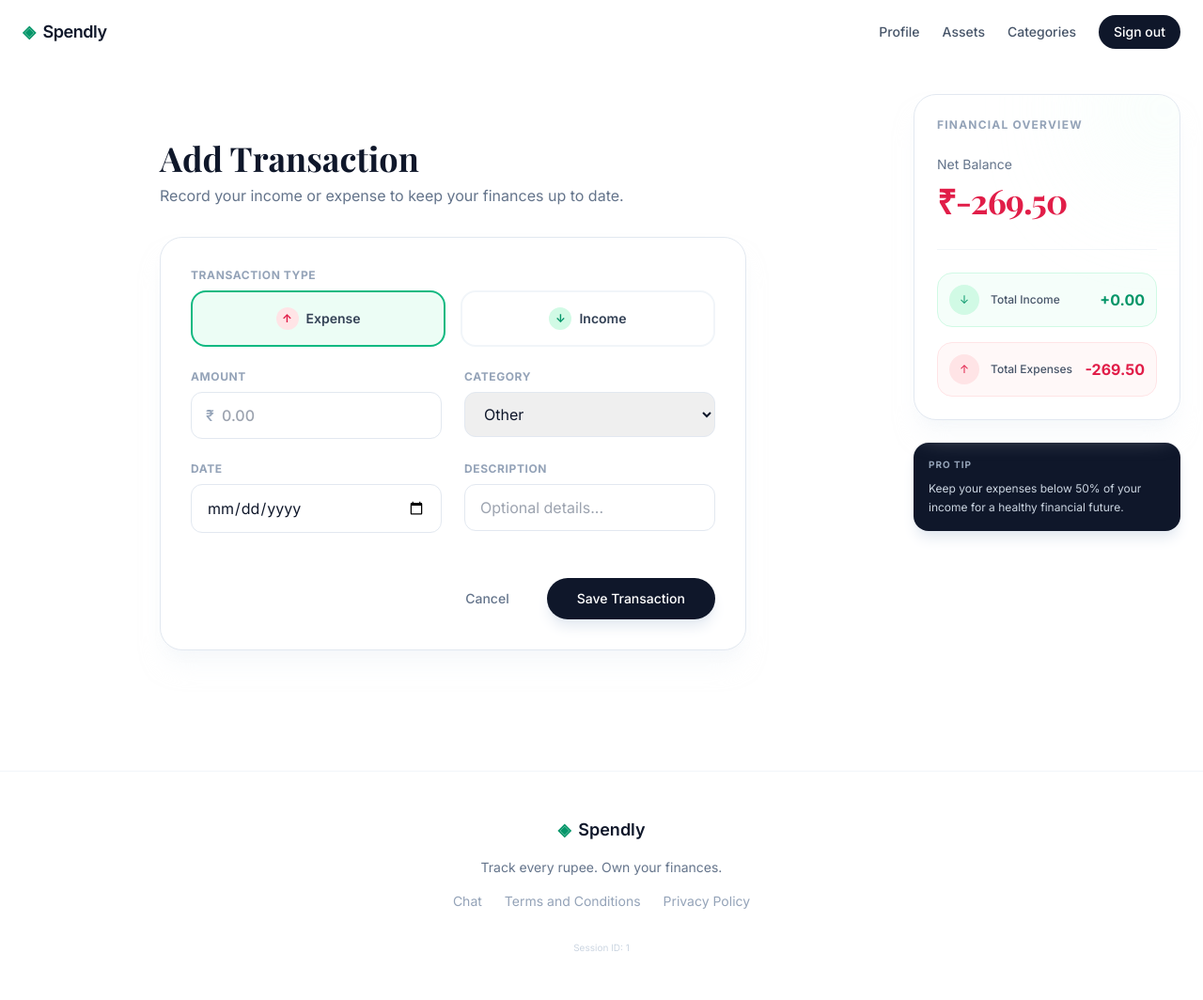
After one commit to sdjr-domain/Expenses-Management, a Flask app: page /transactions/add in a window 1280 px wide. The commit adds this page. Shown: the whole page at 94% size. Run offline with Flask 3, Linux system fonts and the light colour scheme; the visitor is signed in with stand-in values (Sample User, id 1); data comes from the database, SQL or seed files in the repository; data that the repository does not hold is empty; some libraries are stand-ins or nearby versions.

Commit message:
Add the Income and Expense

```diff
--- a/app.py
+++ b/app.py
@@ -1,6 +1,6 @@
 from flask import Flask, render_template, request, redirect, url_for, flash, session
 from werkzeug.security import generate_password_hash, check_password_hash
-from database.db import init_db, seed_db, get_db, get_user_by_email, get_user_by_id, get_spending_summary, get_category_totals, get_filtered_expenses, add_expense, delete_expense, update_expense, get_expense_by_id, add_category, get_user_categories, ensure_default_categories, update_category, delete_category, get_category_name, count_expenses_in_category, get_assets, get_asset_by_id, add_asset, update_asset, delete_asset, get_total_assets
+from database.db import init_db, seed_db, get_db, get_user_by_email, get_user_by_id, get_spending_summary, get_category_totals, get_filtered_expenses, add_expense, delete_expense, update_expense, get_expense_by_id, add_category, get_user_categories, ensure_default_categories, update_category, delete_category, get_category_name, count_expenses_in_category, get_assets, get_asset_by_id, add_asset, update_asset, delete_asset, get_total_assets, get_financial_summary
 from functools import wraps
 
 # Category color mapping for the UI
@@ -16,6 +16,13 @@ CATEGORY_COLORS = {
 
 app = Flask(__name__)
 app.secret_key = "spendly-secret-key-for-flashing"
+
+@app.context_processor
+def inject_financial_summary():
+    if "user_id" in session:
+        user_id = session["user_id"]
+        return dict(financial_summary=get_financial_summary(user_id))
+    return dict(financial_summary=None)
 
 def login_required(f):
     @wraps(f)
@@ -141,37 +148,46 @@ def profile():
     return render_template("profile.html", user=user, categories=categories)
 
 
-@app.route("/expenses/add", methods=["GET", "POST"])
+@app.route("/transactions/add", methods=["GET", "POST"])
 @login_required
-def add_expense_route():
+def add_transaction_route():
     user_id = session["user_id"]
     ensure_default_categories(user_id)
     if request.method == "POST":
+        transaction_type = request.form.get("type")
         amount = request.form.get("amount")
         category = request.form.get("category")
         date = request.form.get("date")
         description = request.form.get("description")
 
-        if not amount or not category or not date:
-            flash("Amount, category, and date are required.", "error")
-            return redirect(url_for("add_expense_route"))
+        if not amount or not category or not date or not transaction_type:
+            flash("Amount, category, date, and type are required.", "error")
+            return redirect(url_for("add_transaction_route"))
 
         try:
             amount_val = float(amount)
             with get_db() as db:
-                add_expense(db, user_id, amount_val, category, date, description)
-            flash("Expense added successfully!", "success")
+                if transaction_type == "income":
+                    add_income(db, user_id, amount_val, category, date, description)
+                else:
+                    add_expense(db, user_id, amount_val, category, date, description)
+            flash(f"{'Income' if transaction_type == 'income' else 'Expense'} added successfully!", "success")
             return redirect(url_for("dashboard"))
         except ValueError:
             flash("Invalid amount. Please enter a numeric value.", "error")
-            return redirect(url_for("add_expense_route"))
+            return redirect(url_for("add_transaction_route"))
         except Exception as e:
-            app.logger.error(f"Error adding expense: {e}", exc_info=True)
-            flash(f"An error occurred while adding the expense: {str(e)}", "error")
-            return redirect(url_for("add_expense_route"))
+            app.logger.error(f"Error adding transaction: {e}", exc_info=True)
+            flash(f"An error occurred while adding the transaction: {str(e)}", "error")
+            return redirect(url_for("add_transaction_route"))
 
     user_categories = get_user_categories(user_id)
-    return render_template("add_expense.html", user_categories=user_categories)
+    return render_template("add_transaction.html", user_categories=user_categories)
+
+@app.route("/expenses/add", methods=["GET", "POST"])
+@login_required
+def add_expense_route():
+    return redirect(url_for("add_transaction_route"))
 
 
 @app.route("/expenses/<int:id>/edit", methods=["GET", "POST"])
@@ -304,8 +320,15 @@ def delete_expense_route(id):
 @login_required
 def assets():
     user_id = session["user_id"]
-    assets_list = get_assets(user_id)
-    return render_template("assets.html", assets=assets_list)
+    asset_type = request.args.get("type")
+    assets_list = get_assets(user_id, asset_type)
+
+    # Get unique asset types for the filter pills
+    with get_db() as db:
+        types = db.execute("SELECT DISTINCT type FROM assets WHERE user_id = ?", (user_id,)).fetchall()
+        asset_types = [row["type"] for row in types]
+
+    return render_template("assets.html", assets=assets_list, current_type=asset_type, asset_types=asset_types)
 
 @app.route("/assets/add", methods=["GET", "POST"])
 @login_required
--- /dev/null
+++ b/templates/add_transaction.html
@@ -0,0 +1,73 @@
+{% extends "base.html" %}
+
+{% block title %}Add Transaction — Spendly{% endblock %}
+
+{% block content %}
+<div class="max-w-2xl mx-auto px-6 py-12">
+    <div class="mb-8">
+        <h1 class="serif text-4xl text-slate-900 mb-2">Add Transaction</h1>
+        <p class="text-slate-500">Record your income or expense to keep your finances up to date.</p>
+    </div>
+
+    <div class="bg-white border border-slate-200 rounded-3xl p-8 shadow-xl shadow-slate-100/50">
+        <form method="POST" class="space-y-6">
+            <div class="grid grid-cols-1 md:grid-cols-2 gap-6">
+                <div class="md:col-span-2">
+                    <label class="block text-xs font-bold text-slate-400 uppercase tracking-wider mb-2">Transaction Type</label>
+                    <div class="grid grid-cols-2 gap-4">
+                        <label class="relative flex items-center justify-center p-4 rounded-2xl border-2 cursor-pointer transition-all peer-checked:border-emerald-500 peer-checked:bg-emerald-50 has-[:checked]:border-emerald-500 has-[:checked]:bg-emerald-50 border-slate-100 hover:border-slate-200 group">
+                            <input type="radio" name="type" value="expense" class="hidden peer" checked>
+                            <div class="flex items-center gap-2">
+                                <span class="w-6 h-6 rounded-full bg-rose-100 text-rose-600 flex items-center justify-center text-xs font-bold">↑</span>
+                                <span class="text-sm font-semibold text-slate-700 group-hover:text-slate-900">Expense</span>
+                            </div>
+                        </label>
+                        <label class="relative flex items-center justify-center p-4 rounded-2xl border-2 cursor-pointer transition-all has-[:checked]:border-emerald-500 has-[:checked]:bg-emerald-50 border-slate-100 hover:border-slate-200 group">
+                            <input type="radio" name="type" value="income" class="hidden peer">
+                            <div class="flex items-center gap-2">
+                                <span class="w-6 h-6 rounded-full bg-emerald-100 text-emerald-600 flex items-center justify-center text-xs font-bold">↓</span>
+                                <span class="text-sm font-semibold text-slate-700 group-hover:text-slate-900">Income</span>
+                            </div>
+                        </label>
+                    </div>
+                </div>
+
+                <div>
+                    <label class="block text-xs font-bold text-slate-400 uppercase tracking-wider mb-2">Amount</label>
+                    <div class="relative">
+                        <span class="absolute left-4 top-1/2 -translate-y-1/2 text-slate-400 font-medium">₹</span>
+                        <input type="number" step="0.01" name="amount" required class="w-full pl-8 pr-4 py-3 rounded-xl border border-slate-200 focus:outline-none focus:ring-2 focus:ring-emerald-500/20 focus:border-emerald-500 text-slate-900 font-medium transition-all" placeholder="0.00">
+                    </div>
+                </div>
+
+                <div>
+                    <label class="block text-xs font-bold text-slate-400 uppercase tracking-wider mb-2">Category</label>
+                    <select name="category" required class="w-full px-4 py-3 rounded-xl border border-slate-200 focus:outline-none focus:ring-2 focus:ring-emerald-500/20 focus:border-emerald-500 text-slate-900 transition-all">
+                        <option value="Other">Other</option>
+                        {% for cat in user_categories %}
+                        <option value="{{ cat.name }}">{{ cat.name }}</option>
+                        {% endfor %}
+                    </select>
+                </div>
+
+                <div>
+                    <label class="block text-xs font-bold text-slate-400 uppercase tracking-wider mb-2">Date</label>
+                    <input type="date" name="date" required class="w-full px-4 py-3 rounded-xl border border-slate-200 focus:outline-none focus:ring-2 focus:ring-emerald-500/20 focus:border-emerald-500 text-slate-900 transition-all">
+                </div>
+
+                <div>
+                    <label class="block text-xs font-bold text-slate-400 uppercase tracking-wider mb-2">Description</label>
+                    <input type="text" name="description" class="w-full px-4 py-3 rounded-xl border border-slate-200 focus:outline-none focus:ring-2 focus:ring-emerald-500/20 focus:border-emerald-500 text-slate-900 transition-all" placeholder="Optional details...">
+                </div>
+            </div>
+
+            <div class="flex items-center justify-end gap-4 pt-6">
+                <a href="{{ url_for('dashboard') }}" class="px-6 py-3 text-sm font-medium text-slate-500 hover:text-slate-900 transition-colors">Cancel</a>
+                <button type="submit" class="bg-slate-900 text-white px-8 py-3 rounded-full text-sm font-medium hover:bg-slate-800 transition-all shadow-lg shadow-slate-200">
+                    Save Transaction
+                </button>
+            </div>
+        </form>
+    </div>
+</div>
+{% endblock %}
--- a/templates/base.html
+++ b/templates/base.html
@@ -46,9 +46,63 @@
         {% endwith %}
     </div>
 
-    <main class="main-content">
-        {% block content %}{% endblock %}
-    </main>
+    <div class="max-w-screen-2xl mx-auto px-6">
+        <div class="grid grid-cols-1 lg:grid-cols-12 gap-8">
+            <main class="lg:col-span-9">
+                {% block content %}{% endblock %}
+            </main>
+
+            <aside class="hidden lg:block lg:col-span-3">
+                {% if session.get('user_id') and financial_summary %}
+                <div class="sticky top-8">
+                    <div class="p-6 bg-white rounded-3xl border border-slate-200 shadow-xl shadow-slate-100/50 overflow-hidden relative">
+                        <!-- Decorative background element -->
+                        <div class="absolute -top-12 -right-12 w-32 h-32 bg-emerald-50 rounded-full blur-3xl opacity-60"></div>
+
+                        <h3 class="text-xs font-bold text-slate-400 uppercase tracking-widest mb-6 relative z-10">Financial Overview</h3>
+
+                        <div class="space-y-8 relative z-10">
+                            <div>
+                                <p class="text-sm text-slate-500 mb-2">Net Balance</p>
+                                <p class="text-4xl font-bold serif tracking-tight {% if financial_summary.balance >= 0 %}text-emerald-600{% else %}text-rose-600{% endif %}">
+                                    {{ "₹%.2f"|format(financial_summary.balance) }}
+                                </p>
+                            </div>
+
+                            <div class="pt-6 border-t border-slate-100 space-y-4">
+                                <div class="flex items-center justify-between p-3 rounded-2xl bg-emerald-50/50 border border-emerald-100">
+                                    <div class="flex items-center gap-3">
+                                        <div class="w-8 h-8 rounded-full bg-emerald-100 flex items-center justify-center text-emerald-600 text-xs">
+                                            ↓
+                                        </div>
+                                        <p class="text-xs font-medium text-slate-600">Total Income</p>
+                                    </div>
+                                    <p class="font-bold text-emerald-600">+{{ "%.2f"|format(financial_summary.total_income) }}</p>
+                                </div>
+
+                                <div class="flex items-center justify-between p-3 rounded-2xl bg-rose-50/50 border border-rose-100">
+                                    <div class="flex items-center gap-3">
+                                        <div class="w-8 h-8 rounded-full bg-rose-100 flex items-center justify-center text-rose-600 text-xs">
+                                            ↑
+                                        </div>
+                                        <p class="text-xs font-medium text-slate-600">Total Expenses</p>
+                                    </div>
+                                    <p class="font-bold text-rose-600">-{{ "%.2f"|format(financial_summary.total_expenses) }}</p>
+                                </div>
+                            </div>
+                        </div>
+                    </div>
+
+                    <!-- Quick Tip Card -->
+                    <div class="mt-6 p-4 bg-slate-900 rounded-2xl text-white shadow-lg shadow-slate-200">
+                        <p class="text-[10px] font-bold uppercase tracking-widest text-slate-400 mb-2">Pro Tip</p>
+                        <p class="text-xs leading-relaxed text-slate-300">Keep your expenses below 50% of your income for a healthy financial future.</p>
+                    </div>
+                </div>
+                {% endif %}
+            </aside>
+        </div>
+    </div>
 
     <footer class="border-t border-slate-100 mt-20 py-12 px-6">
         <div class="max-w-7xl mx-auto flex flex-col items-center gap-4 text-center">
--- a/templates/dashboard.html
+++ b/templates/dashboard.html
@@ -9,8 +9,8 @@
             <h1 class="serif text-4xl text-slate-900 mb-2 leading-tight">Your Spending Overview</h1>
             <p class="text-slate-500 leading-normal md:min-w-[300px]">Track your finances and spot spending patterns.</p>
         </div>
-        <a href="{{ url_for('add_expense_route') }}" class="bg-slate-900 text-white px-6 py-3 rounded-full text-sm font-medium hover:bg-slate-800 transition-all shadow-lg shadow-slate-200 flex items-center justify-center gap-2 shrink-0">
-            <span>+ Add Expense</span>
+        <a href="{{ url_for('add_transaction_route') }}" class="bg-slate-900 text-white px-6 py-3 rounded-full text-sm font-medium hover:bg-slate-800 transition-all shadow-lg shadow-slate-200 flex items-center justify-center gap-2 shrink-0">
+            <span>+ Add Transaction</span>
         </a>
     </header>
 
```
Also changed, not shown: database/db.py (+52 -3 lines), scripts/import_financials.py (added, +76 -0 lines), templates/assets.html (+30 -2 lines).
